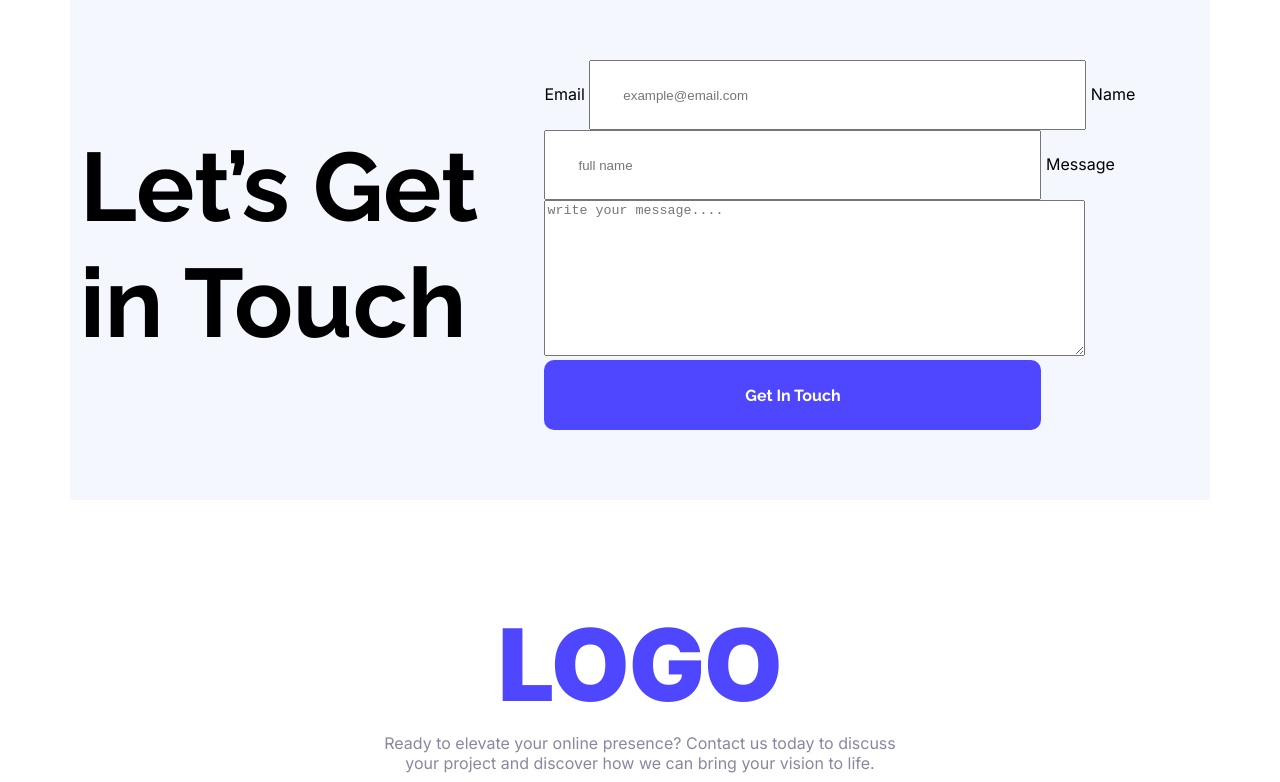
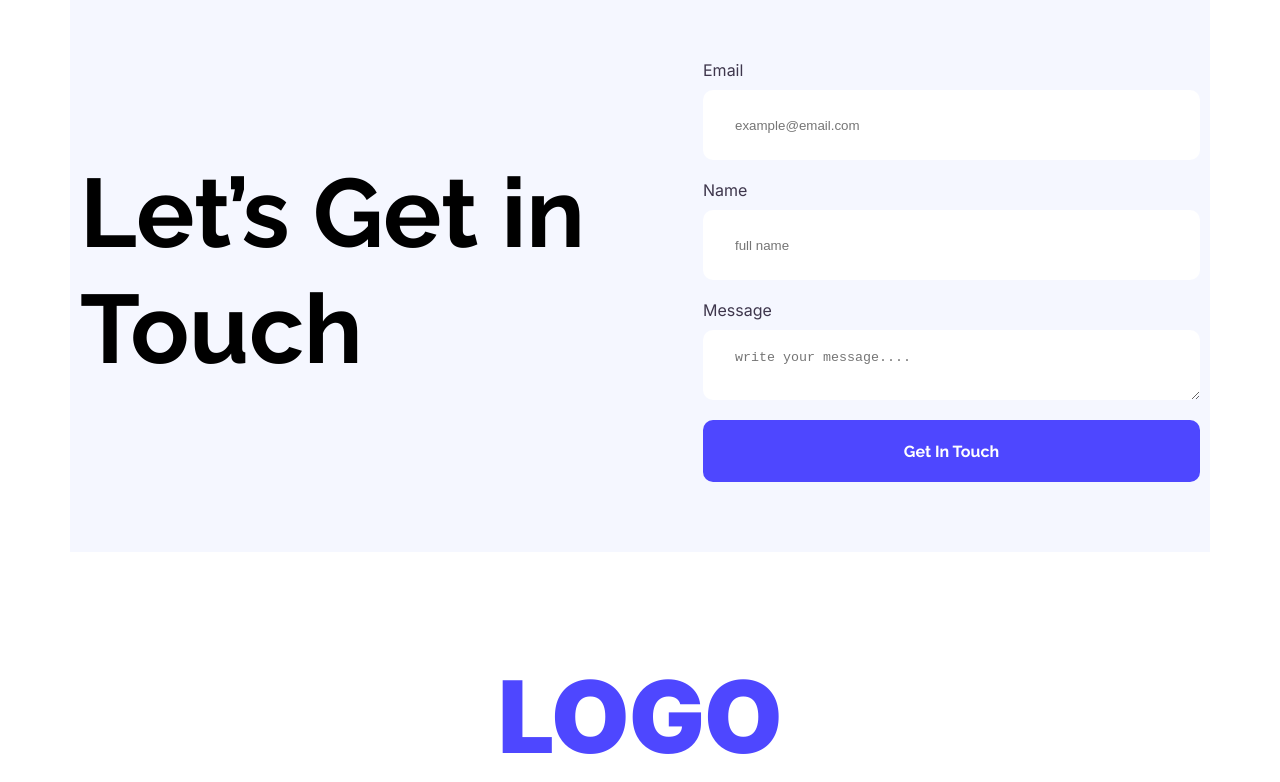
Before and after one commit to zihad-c/b12_a01, a plain HTML site: page index.html in a window 1280 px wide. Shown: the part 2005-2787 px from the top of the page. Drawn offline with Linux system fonts and the light colour scheme.

Commit message:
styles changed

```diff
--- a/styles/style.css
+++ b/styles/style.css
@@ -2,11 +2,6 @@
 * {
     max-width: 1140px;
     margin: 0 auto;
-    box-sizing: border-box;
-    /* overflow: hidden; */
-}
-
-body {
     box-sizing: border-box;
 }
 
@@ -49,7 +44,8 @@ button:hover {
 nav {
     max-width: 1140px;
     display: flex;
-    justify-content: space-between;
+    /* gap: auto; */
+    /* justify-content: space-between; */
     align-items: center;
 }
 
@@ -241,7 +237,7 @@ nav ul li {
     display: flex;
     align-items: center;
     padding: 70px 10px;
-    gap: auto;
+    gap: 115px;
     background-color: rgba(0, 47, 255, 0.039);
 }
 
@@ -251,10 +247,23 @@ nav ul li {
     line-height: 1.2em;
 }
 
-#contact-form form input {
-    width: 497px;
+#contact-form label {
+    color: rgba(62, 54, 76, 1);
+}
+
+#contact-form input[type="text"],
+input[type="email"],
+textarea {
+    display: block;
+    width: 100%;
     height: 70px;
     padding: 20px 32px;
+    border: none;
+    border-radius: 10px;
+    margin-top: 10px;
+    margin-bottom: 20px;
+    color: rgba(0, 0, 0, 0.5);
+    background-color: #fff;
 }
 
 #get-in-touch-btn {
```
Also changed, not shown: index.html (+1 -1 lines).
